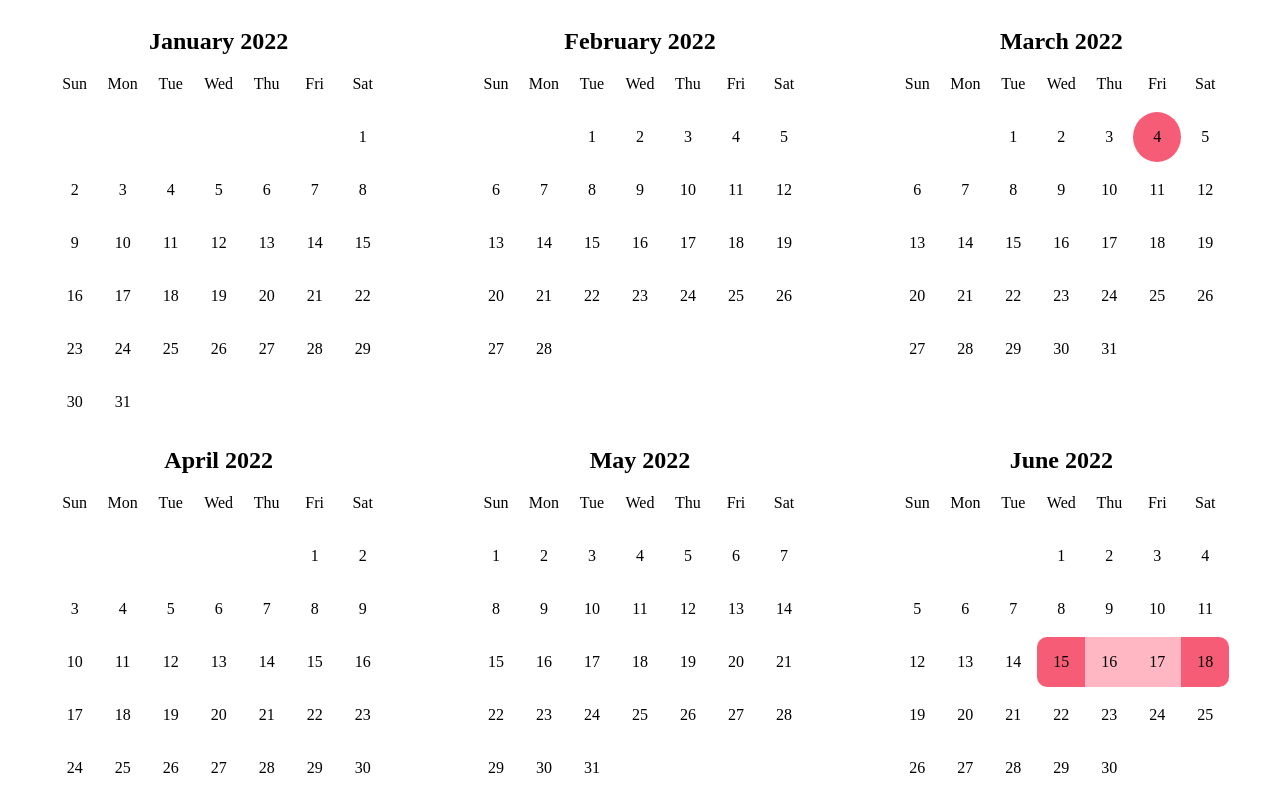
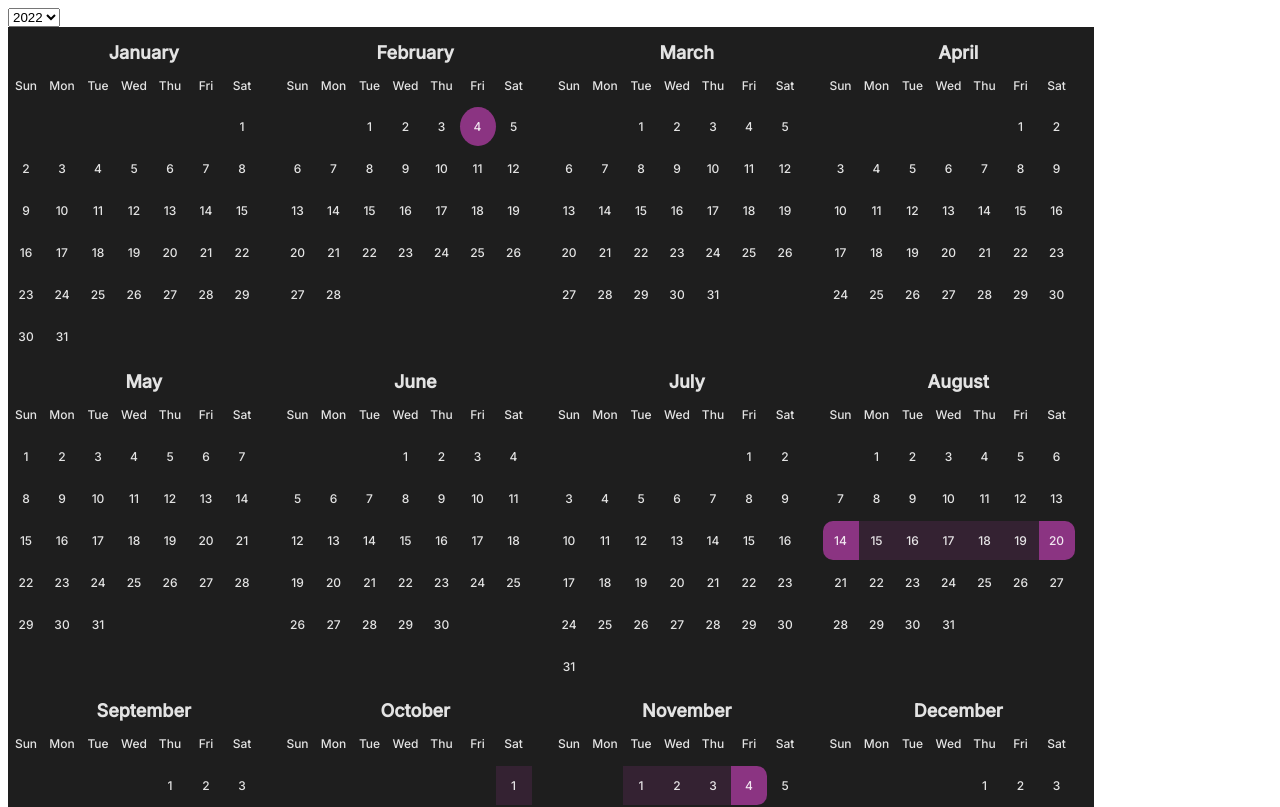
Before and after one commit to danielrenzal/calendar_lp, a React (Create React App) app: page / in a window 1280 px wide. Shown: the top 807 px of the page. Built offline with nearby package versions, Linux system fonts and the light colour scheme.

Commit message:
slight cleanup

```diff
--- a/src/App.js
+++ /dev/null
@@ -1,78 +0,0 @@
-import React, { Component } from 'react';
-import Calendar from "./calendar";
-import EventModal from "./event_modal";
-
-class App extends Component{
-  /**
-   * modal_position_x & y: for setting the position of the modal when popping up (modal position
-   * depends on where is the position of the event).
-   *
-   * modal_state: used as a className value for toggling the visibility of the modal.
-   *
-   * events: temporary representation of the events. 'peek' and 'full' values determines if the event
-   * is showing its full range(?) or not
-   *
-   * opened_event_state: temporary stores the index of the opened event (will use to target the event
-   * when closing the event)
-   */
-  state = {
-    modal_position_x: 500,
-    modal_position_y: 300,
-    modal_state: "close_modal",
-    events: [
-      {id: 1, start: 4, end: 10, month: 2, event_type: "cohort", calendar_display: "peek"},
-      {id: 2, start: 15, end: 18, month: 5, event_type: "break", calendar_display: "full"}
-    ],
-    opened_event_state: null
-  }
-
-  /** function to open event modal. 'event' parameter is used to get the position of the clicked event
-   * then pass it to the modal component to use it for its positioning(?)
-   */
-  showModal = (event) => {
-    const { clientX, clientY } = event;
-    this.setState({modal_position_x: clientX, modal_position_y: clientY, modal_state: "open_modal"})
-  }
-
-  /** function to close modal */
-  closeModal = () => {
-    this.setState({modal_state: "close_modal"});
-
-    const { events, opened_event_state: index } = this.state;
-
-    events[index].calendar_display = "peek";
-
-    this.setState({events, opened_event_state: null});
-  }
-
-  /** function to 'spread' the event (show its full range) */
-  spreadEvent = (index, event) => {
-    this.showModal(event);
-    const { events } = this.state;
-
-    events[index].calendar_display = "full";
-
-    this.setState({events, opened_event_state: index});
-  }
-
-  render(){
-    const {modal_position_x: x, modal_position_y: y, modal_state, events} = this.state;
-    return (
-      <div className="App">
-        {/* pansamantala lang muna itey na structure*/}
-        <Calendar month={0} spreadEvent={this.spreadEvent} events={events}/>
-        <Calendar month={1} spreadEvent={this.spreadEvent} events={events}/>
-        <Calendar month={2} spreadEvent={this.spreadEvent} events={events}/>
-        <Calendar month={3} spreadEvent={this.spreadEvent} events={events}/>
-        <Calendar month={4} spreadEvent={this.spreadEvent} events={events}/>
-        <Calendar month={5} spreadEvent={this.spreadEvent} events={events}/>
-        <Calendar month={6} spreadEvent={this.spreadEvent} events={events}/>
-        <Calendar month={7} spreadEvent={this.spreadEvent} events={events}/>
-        <Calendar month={8} spreadEvent={this.spreadEvent} events={events}/>
-        <EventModal x={x} y={y} modal_state={modal_state} closeModal={this.closeModal}/>
-      </div>
-    );
-  }
-}
-
-export default App;
--- a/src/calendar.scss
+++ b/src/calendar.scss
@@ -1,12 +1,16 @@
-.App{
-  display: flex;
-  justify-content: space-around;
-  flex-wrap: wrap;
-  position: relative;
+@import url('https://fonts.googleapis.com/css2?family=Inter:wght@500&display=swap');
+
+.year_calendar{
+  background-color: #1e1e1e;
+  display: grid;
+  grid-template-columns: repeat(4, 1fr);
+  font-family: 'Inter', sans-serif;
+  font-size: 12px;
+  width: 1086px;
 }
 
-.calendar {
-  width: fit-content;
+.month_calendar{
+  color: rgba(255, 255, 255, 0.88);
 }
 
 .calendar_header {
@@ -31,6 +35,7 @@
   .calendar_day{
     width: 3em;
     text-align: center;
+    position: relative;
   }
 }
 
@@ -41,38 +46,40 @@
   }
 
   .current p {
-    color: #000000;
     display: block;
+    color: rgba(255, 255, 255, 0.88);
   }
 
   .start{
-    background-color: rgb(247, 92, 118);
+    background-color: rgba(139, 52, 130, 1);
+    color: #fff;
     border-radius: 10px 0 0 10px;
   }
 
   .end{
-    background-color: rgb(247, 92, 118);
+    background-color: rgba(139, 52, 130, 1);
     border-radius: 0 10px 10px 0;
+    color: #fff;
   }
 
   .between{
-    background-color: rgb(255, 183, 195);
+    background-color: rgba(139, 52, 130, .2);
   }
 
   .start_only{
     border-radius: 50%;
-    background-color: rgb(247, 92, 118);
+    background-color: rgba(139, 52, 130, 1);
   }
 
 .modal{
-  box-shadow: 1px 1px 4px black;
+  background-color: #333333;
+  border: 1px solid rgba(129, 160, 234, 1);
+  border-radius: 2px;
   height: fit-content;
   text-align: end;
   padding: 1em;
   position: absolute;
-  background-color: white;
+  z-index: 1;
+  bottom: 3.5em;
+  left: 0;
 }
-
-.close_modal{
-  display: none;
-}
--- a/src/calendar_days.jsx
+++ b/src/calendar_days.jsx
@@ -1,66 +1,112 @@
 import React, { Component } from 'react';
-
+import EventModal from './event_modal';
 
 class CalendarDays extends Component{
+    state = {
+        open_modal: false
+    }
 
-    render(){
-        const { today, events } = this.props;
+    addEvents = (calendar_day) => {
+        let {month, date, year} = calendar_day;
+        const { events } = this.props;
 
-        let firstDayOfMonth = new Date(today.getFullYear(), today.getMonth(), 1); //sample value: Nov 1, 2022
-        let weekdayOfFirstDay = firstDayOfMonth.getDay(); // sample value: 2 (Tue yung katumbas)
-        let currentDays = []; //dates will be stored here (will be used to render the dates)
+        /** loop to add some extra properties para magamit sa pagdisplay sa calendar kung
+         * sakaling may event sa  date na ito
+         */
+        for(let i=0; i<events.length; i++){
+            const event_start = new Date(events[i].start);
+            const event_end = new Date(events[i].end);
 
-        /** loop to insert sa array sa taas. 42 kasi bali 42 blocks */
-        for (let day=0; day<42; day++){
-            if(day === 0 && weekdayOfFirstDay === 0){
-                firstDayOfMonth.setDate(1); //first block value if day 1 is on sunday
-            }
-            else if(day === 0){
-                //set yung date sa past month if ever na yung date 1 is not sunday
-                firstDayOfMonth.setDate(firstDayOfMonth.getDate() - weekdayOfFirstDay);
-            }
-            else{
-                firstDayOfMonth.setDate(firstDayOfMonth.getDate() + 1); //succeeding block
-            }
-
-            let calendar_day = {
-                current_month: (firstDayOfMonth.getMonth() === today.getMonth()),
-                date: (new Date(firstDayOfMonth)),
-                month: firstDayOfMonth.getMonth(),
-                number: firstDayOfMonth.getDate(),
-                selected: (firstDayOfMonth.toDateString() === today.toDateString()),
-                year: firstDayOfMonth.getFullYear()
-            }
-
-            let {number, month} = calendar_day;
-
-            /** loop to add some extra properties para magamit sa pagdisplay sa calendar kung
-             * sakaling may event sa  date na ito
-             */
-            for(let i=0; i<events.length; i++){
+            if(year === event_start.getFullYear() && year === event_end.getFullYear()){
                 switch(events[i].calendar_display){
                     case "peek":
-                        if(events[i].start === number && events[i].month === month){
-                            calendar_day = {...calendar_day, label: "start_only", event_day: "cohort", index: i, is_clickable: true};
+                        if(event_start.getDate() === date && event_start.getMonth() === month){
+                            calendar_day = {...calendar_day, label: "start_only", event: events[i], is_clickable: true};
                         }
                         break;
                     case "full":
-                        if(events[i].start === number && events[i].month === month){
-                            calendar_day = {...calendar_day, label: "start"}
-                        }else if(events[i].end === number && events[i].month === month){
+                        /** Mark the start and end of an event */
+                        if(event_start.getDate() === date && event_start.getMonth() === month){
+                            calendar_day = {...calendar_day, label: "start", is_clickable: true, event: events[i]}
+                        }else if(event_end.getDate() === date && event_end.getMonth() === month){
                             calendar_day = {...calendar_day, label: "end"}
-                        }else if(number > events[i].start && number < events[i].end && events[i].month === month){
+                        }
+
+                        /** Mark the in between dates */
+                        if(event_start.getMonth() === event_end.getMonth()){
+                            if(date > event_start.getDate() && date < event_end.getDate() && month === event_start.getMonth()){
+                                calendar_day = {...calendar_day, label: "between"}
+                            }
+                        }else{
+                            if(date > event_start.getDate() && month === event_start.getMonth()){
+                                calendar_day = {...calendar_day, label: "between"}
+                            }
+
+                            if(date < event_end.getDate() && month === event_end.getMonth()){
+                                calendar_day = {...calendar_day, label: "between"}
+                            }
+                        }
+
+                        if(month > event_start.getMonth() && month < event_end.getMonth()){
                             calendar_day = {...calendar_day, label: "between"}
                         }
+
+
                         break;
                     default:
                         /** nothing */
                 }
-
             }
 
+        }
+
+        return calendar_day;
+    }
+
+    showEvent = (event_id) => {
+        this.props.spreadEvent(event_id);
+        this.setState({open_modal: true});
+    }
+
+    closeModal = (event) => {
+        event.stopPropagation();
+        this.setState({open_modal: false});
+    }
+
+    render(){
+        const { whole_date, hideEvent } = this.props;
+        let reset_month = new Date(whole_date);
+        /** Get the week day of the first day of the month */
+        let week_day = reset_month.getDay();
+        let currentDays = []; //dates will be stored here (will be used to render the dates)
+
+        /** Loop to 42 calendar blocks (dates) */
+        for (let block=0; block<42; block++){
+            if(block === 0 && week_day === 0){
+                /** First block date value if day 1 is on sunday */
+                reset_month.setDate(1);
+            }
+            else if(block === 0){
+                /** If not, set the date value of the block from the past month */
+                reset_month.setDate(reset_month.getDate() - week_day);
+            }
+            else{
+                /** Succeeding block */
+                reset_month.setDate(reset_month.getDate() + 1);
+            }
+
+            let calendar_day = {
+                current_month: (reset_month.getMonth() === whole_date.getMonth()),
+                date: reset_month.getDate(),
+                month: reset_month.getMonth(),
+                number: reset_month.getDate(),
+                year: reset_month.getFullYear()
+            }
+
+
+
             /** pushing to the array */
-            currentDays = [...currentDays, calendar_day];
+            currentDays = [...currentDays, this.addEvents(calendar_day)];
         }
 
         return (
@@ -70,11 +116,11 @@ class CalendarDays extends Component{
                         <div key={index}
                             className={`calendar_day
                                         ${day.current_month ? " current":""}
-                                        ${day.label ? day.label:""}
-                                        ${day.event_day ? day.event_day:""}`}
-                            {...(day.is_clickable && {onClick: (e) => this.props.spreadEvent(day.index, e)})}
+                                        ${day.label ? day.label:""}`}
+                            {...(day.is_clickable && {onClick: () => this.showEvent(day.event.id)})}
                                         >
                         <p>{day.number}</p>
+                        {this.state.open_modal && day.is_clickable && <EventModal closeModal={this.closeModal} hideEvent={hideEvent} event={day.event} />}
                         </div>
                     ))
                 }
--- a/src/index.js
+++ b/src/index.js
@@ -1,10 +1,10 @@
 import React from 'react';
 import ReactDOM from 'react-dom/client';
-import App from './App';
+import YearCalendar from './year_calendar';
 
 const root = ReactDOM.createRoot(document.getElementById('root'));
 root.render(
   // <React.StrictMode>
-    <App />
+    <YearCalendar />
   // </React.StrictMode>
 );
--- a/src/calendar.jsx
+++ b/src/month_calendar.jsx
@@ -3,44 +3,37 @@ import CalendarDays from './calendar_days';
 import './calendar.scss';
 
 
-class Calendar extends Component{
+class MonthCalendar extends Component{
     constructor(prop){
         super(prop);
 
         this.weeks = ['Sun', 'Mon', 'Tue', 'Wed', 'Thu', 'Fri', 'Sat'];
         this.months = ['January', 'February', 'March', 'April', 'May', 'June', 'July', 'August', 'September', 'October', 'November', 'December'];
-
-        const date = new Date();
-        /** set what month to show*/
-        date.setMonth(prop.month);
-        // date.setFullYear(2019);
-        this.state = {
-            current_day: date
-        }
     }
 
     render(){
-        const { current_day } = this.state;
+        const { month, year, spreadEvent, hideEvent, events } = this.props;
         return(
-            <div className="calendar">
+            <div className="month_calendar">
                 <div className="calendar_header">
-                    {/* display month and year */}
-                    <h2>{this.months[current_day.getMonth()]} {current_day.getFullYear()}</h2>
+                    {/** Display month name */}
+                    <h2>{this.months[month]}</h2>
                 </div>
                 <div className="calendar_body">
                     <div className="table_header">
-                        { /** display week days (eg: Mon, Tue, etc) */
+                        {
                             this.weeks.map((week, index) => (
+                                /** Display week days (ex: Mon, Tue) */
                                 <span key={index} className="weekday">{week}</span>
                             ))
                         }
                     </div>
-                    {/* mismong dates na */}
-                    <CalendarDays today={current_day} spreadEvent={this.props.spreadEvent} events={this.props.events}/>
+                    {/* Display date blocks (in a calendar) */}
+                    <CalendarDays whole_date={new Date(year, month, 1)} spreadEvent={spreadEvent} hideEvent={hideEvent} events={events}/>
                 </div>
             </div>
         )
     }
 }
 
-export default Calendar;
+export default MonthCalendar;
--- /dev/null
+++ b/src/year_calendar.js
@@ -0,0 +1,77 @@
+import React, { Component } from 'react';
+import MonthCalendar from "./month_calendar";
+
+class YearCalendar extends Component{
+
+  constructor(){
+    super();
+    this.months = [0,1,2,3,4,5,6,7,8,9,10,11];
+  }
+  /**
+   * modal_position_x & y: for setting the position of the modal when popping up (modal position
+   * depends on where is the position of the event).
+   *
+   * modal_state: used as a className value for toggling the visibility of the modal.
+   *
+   * events: temporary representation of the events. 'peek' and 'full' values determines if the event
+   * is showing its full range(?) or not
+   *
+   * opened_event_state: temporary stores the index of the opened event (will use to target the event
+   * when closing the event)
+   */
+  state = {
+    events: [
+      {id: 1, start: "2022-02-04", end: "2022-02-10", event_type: "cohort", calendar_display: "peek"},
+      {id: 2, start: "2022-09-26", end: "2022-11-04", event_type: "break", calendar_display: "full"},
+      {id: 3, start: "2022-08-14", end: "2022-08-20", event_type: "break", calendar_display: "full"},
+      {id: 4, start: "2021-01-22", end: "2021-02-5", event_type: "break", calendar_display: "full"},
+    ],
+    opened_event_id: null,
+	years: [2023, 2022, 2021, 2020, 2019, 2018, 2017, 2016, 2015],
+	selected_year: new Date().getFullYear()
+  }
+
+  /** function to 'spread' the event (show its full range) */
+  spreadEvent = ( event_id ) => {
+    const { events } = this.state;
+	for(let i=0; i<events.length; i++){
+		if(events[i].id === event_id) events[i].calendar_display = "full";
+	}
+    this.setState({events});
+  }
+
+  hideEvent = ( index ) => {
+	const { events } = this.state;
+    events[index].calendar_display = "peek";
+    this.setState({events});
+  }
+
+  changeYear = (e) => {
+	this.setState({selected_year: e.target.value});
+  }
+
+  render(){
+    const {events, years, selected_year} = this.state;
+    return (
+      <React.Fragment>
+		<select defaultValue={selected_year} onChange={(e) => this.changeYear(e)}>
+			{
+
+				years.map(year => (
+					<option value={year} key={year}>{year}</option>
+				))
+			}
+		</select>
+		<div className="year_calendar">
+			{
+			this.months.map(month => (
+				<MonthCalendar year={selected_year} month={month} spreadEvent={this.spreadEvent} hideEvent={this.hideEvent} events={events} key={month}/>
+			))
+			}
+      </div>
+	  </React.Fragment>
+    );
+  }
+}
+
+export default YearCalendar;
```
Also changed, not shown: src/event_modal.jsx (+10 -4 lines).
